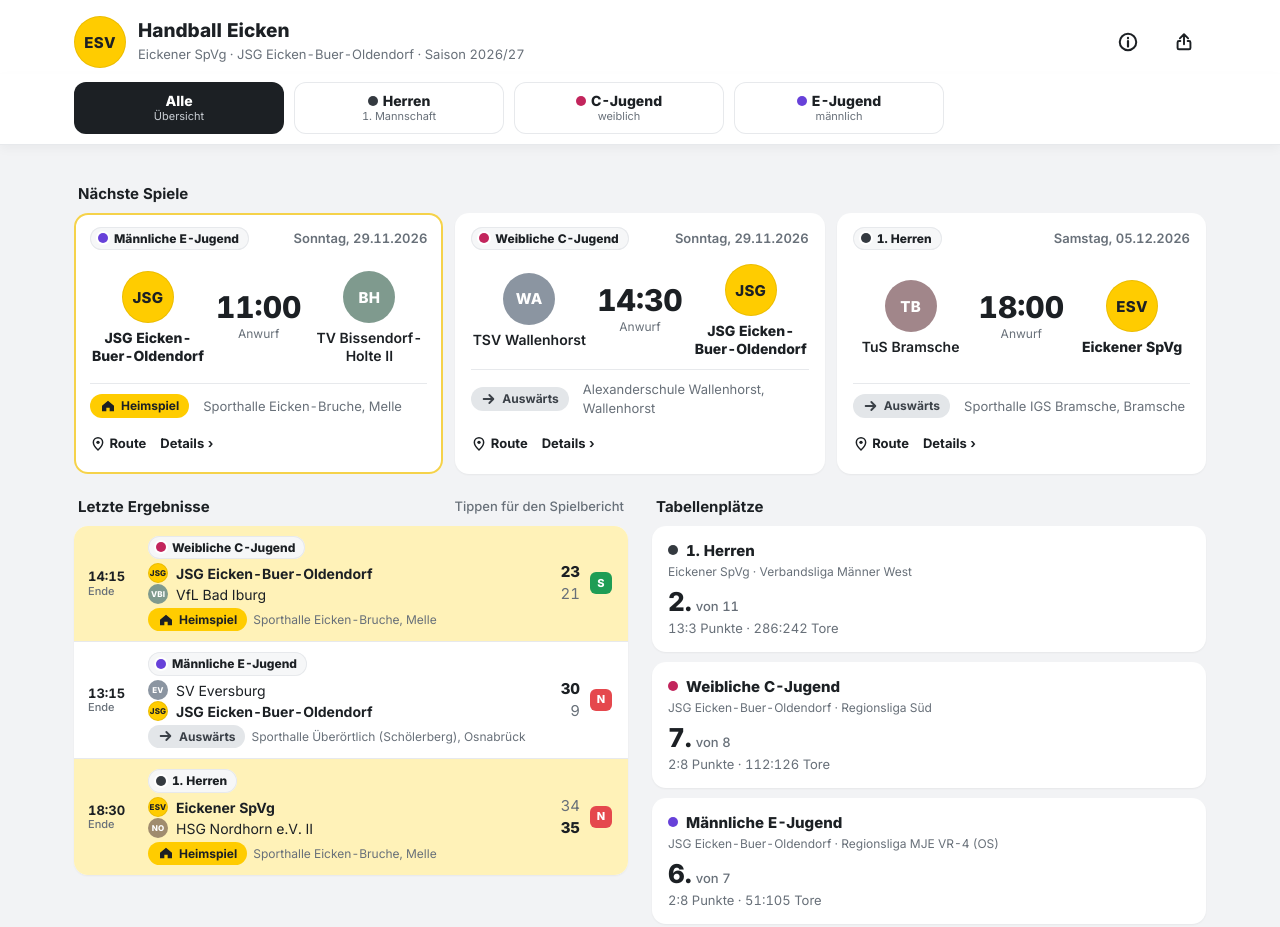
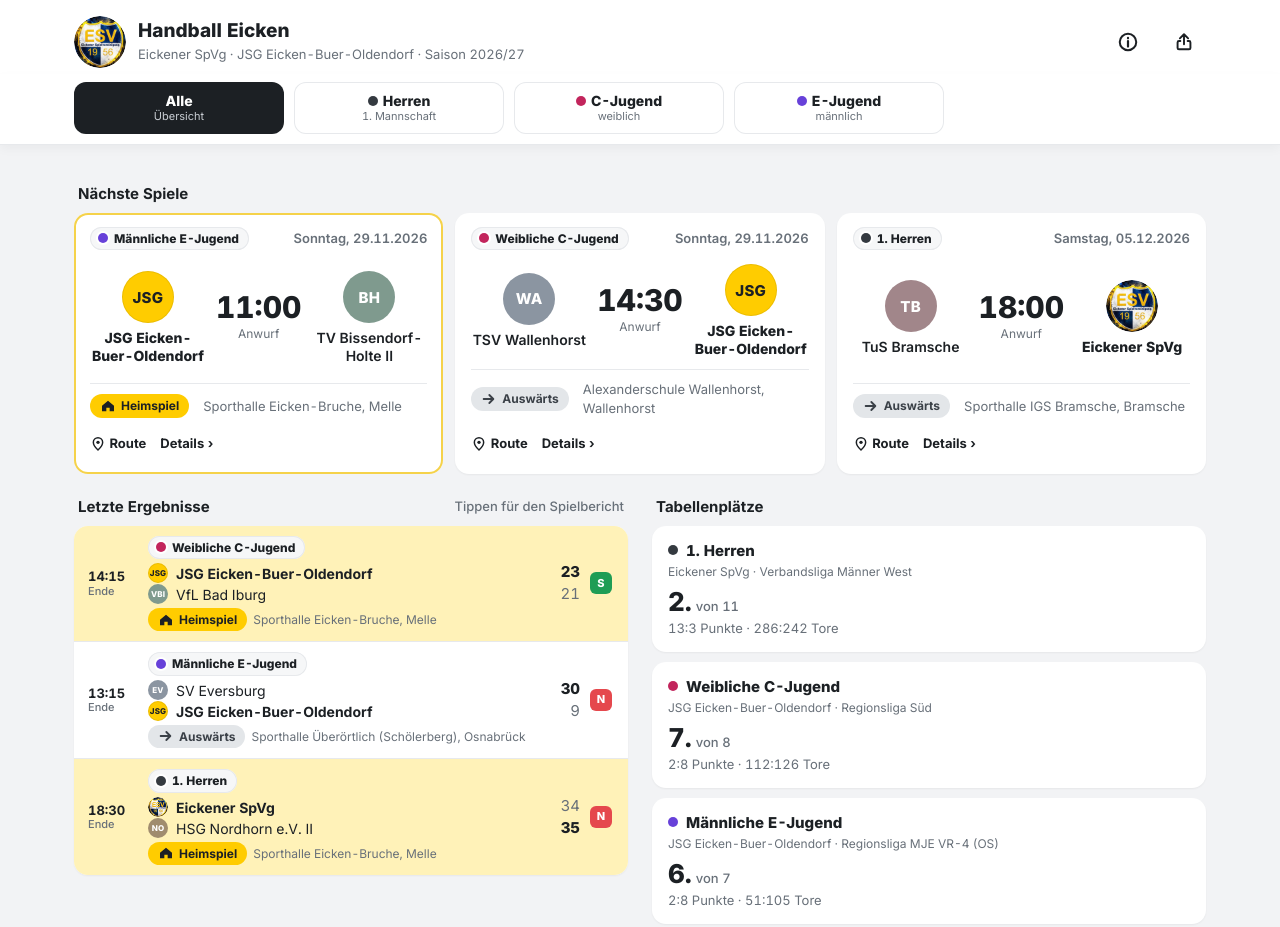
Before and after one commit to Edgar-P-1983/handball-eicken, a plain HTML site: page index.html in a window 1280 px wide. Shown: the top 927 px of the page. Drawn offline with Linux system fonts and the light colour scheme.

Commit message:
ESV-Wappen als App-Symbol und rundes Vereinslogo in Tabellen und Spielen
Co-Authored-By: Claude Opus 5.5 <noreply@anthropic.com>
Claude-Session: https://claude.ai/code/session_013gvvNb6DPYwFqzr4EL994y

```diff
--- a/index.html
+++ b/index.html
@@ -77,6 +77,8 @@ main{max-width:760px;margin:0 auto;padding:12px 12px 40px}
 .crest.me{background:var(--acc);color:var(--accInk);box-shadow:inset 0 0 0 1px rgba(0,0,0,.08)}
 .crest.l{width:52px;height:52px;font-size:15px}
 .crest.s{width:20px;height:20px;font-size:8px}
+.crest.img{background:none;box-shadow:none;overflow:hidden}
+.crest.img img{display:block;width:100%;height:100%;border-radius:50%;object-fit:cover}
 .hero{padding:14px 16px 12px}
 .hero .top{display:flex;justify-content:space-between;align-items:center;gap:8px;font-size:13px;color:var(--muted);font-weight:600;flex-wrap:wrap}
 .pill{display:inline-flex;align-items:center;gap:5px;border-radius:99px;padding:3px 10px;font-size:12px;font-weight:700;white-space:nowrap}
@@ -239,7 +241,7 @@ dialog::backdrop{background:rgba(20,24,28,.5)}
 <header class="bar">
  <div class="barin">
   <div class="brand">
-   <span class="crest l me">ESV</span>
+   <span class="crest l img"><img src="esv-rund.png" alt="Wappen der Eickener SpVg"></span>
    <div class="grow"><h1>Handball Eicken</h1><p>Eickener SpVg · JSG Eicken-Buer-Oldendorf · Saison 2026/27</p></div>
    <button class="icon-btn" id="infobtn" type="button" data-view="infos" aria-label="Infos und Links"><svg aria-hidden="true"><use href="#ic-info"/></svg></button>
    <button class="icon-btn" id="share" type="button" aria-label="Seite teilen"><svg aria-hidden="true"><use href="#ic-share"/></svg></button>
@@ -325,7 +327,9 @@ const ort = h => { const m = /\d{5}\s+(.+)$/.exec(h.adresse || ''); return m ? m
 const route = h => 'https://maps.apple.com/?daddr=' + encodeURIComponent(h.adresse || h.name) + '&dirflg=d';
 const mapAt = h => 'https://maps.apple.com/?q=' + encodeURIComponent(h.name) + '&address=' + encodeURIComponent(h.adresse || '');
 const tpill = t => '<span class="tpill"><span class="dot" style="background:' + t.dot + '"></span>' + esc(t.label) + '</span>';
+const LOGOS = {'Eickener SpVg': 'esv-rund.png'};
 function crest(n, size) {
+  if (LOGOS[n]) return '<span class="crest img ' + (size || '') + '"><img src="' + LOGOS[n] + '" alt="" loading="lazy"></span>';
   if (n === D.team) return '<span class="crest me ' + (size || '') + '">' + esc(D.kurz || 'WIR') + '</span>';
   const w = n.split(/[\s-]+/).filter(x => !/^(II|III|IV|\d+|e\.V\.)$/.test(x));
   const rest = /^[A-ZÄÖÜ]{2,4}$/.test(w[0]) && w.length > 1 ? w.slice(1) : w;
```
Also changed, not shown: apple-touch-icon.png, esv-rund.png (added), icon-192.png, icon-512.png, 1 other file.
